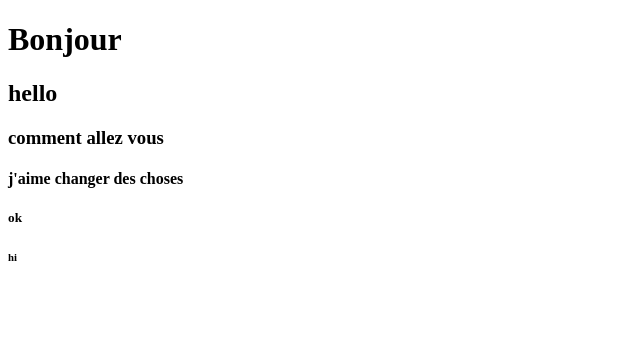
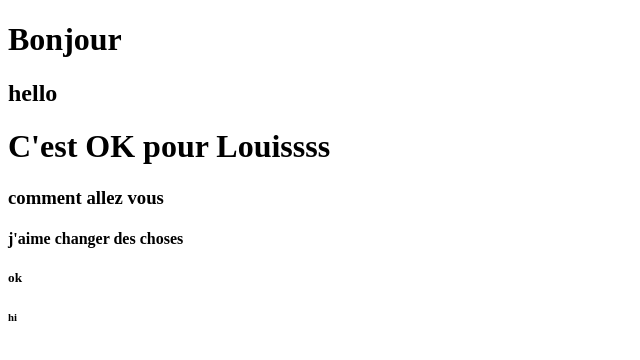
Before and after one commit to minunn/ProjetMBE, a plain HTML site: page index.html in a window 1280 px wide. Shown: the whole page, without its empty margins (0-640 px from the left). Drawn offline with Linux system fonts and the light colour scheme.

Commit message:
j'ai ajoutééé

```diff
--- a/index.html
+++ b/index.html
@@ -6,6 +6,7 @@
 <body>
     <h1>Bonjour</h1>
     <h2>hello</h2>
+    <h1> C'est OK pour Louissss</h1>
     <h3>comment allez vous</h3>
     <h4>j'aime changer des choses</h4>
     <h5>ok</h5>
```
